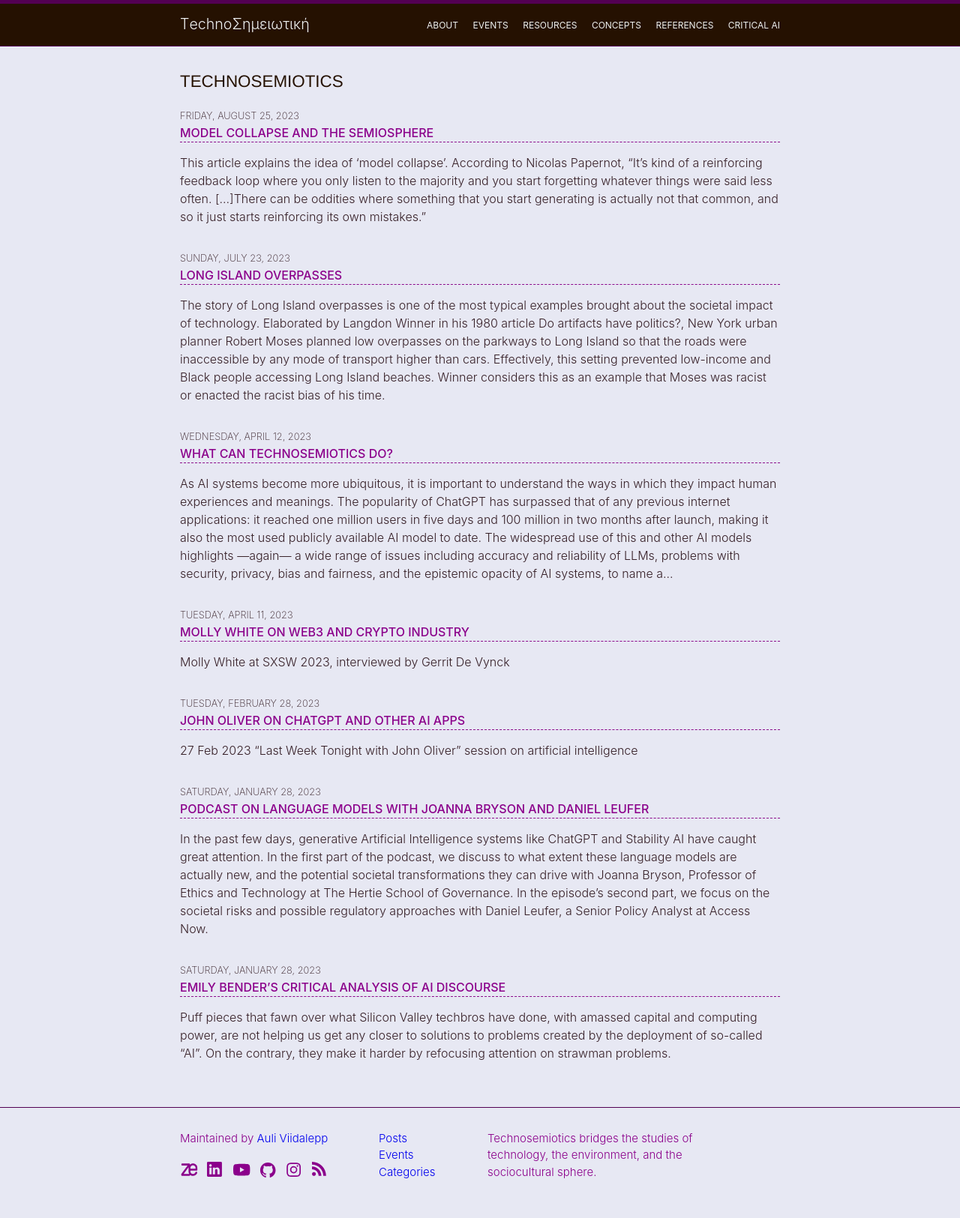
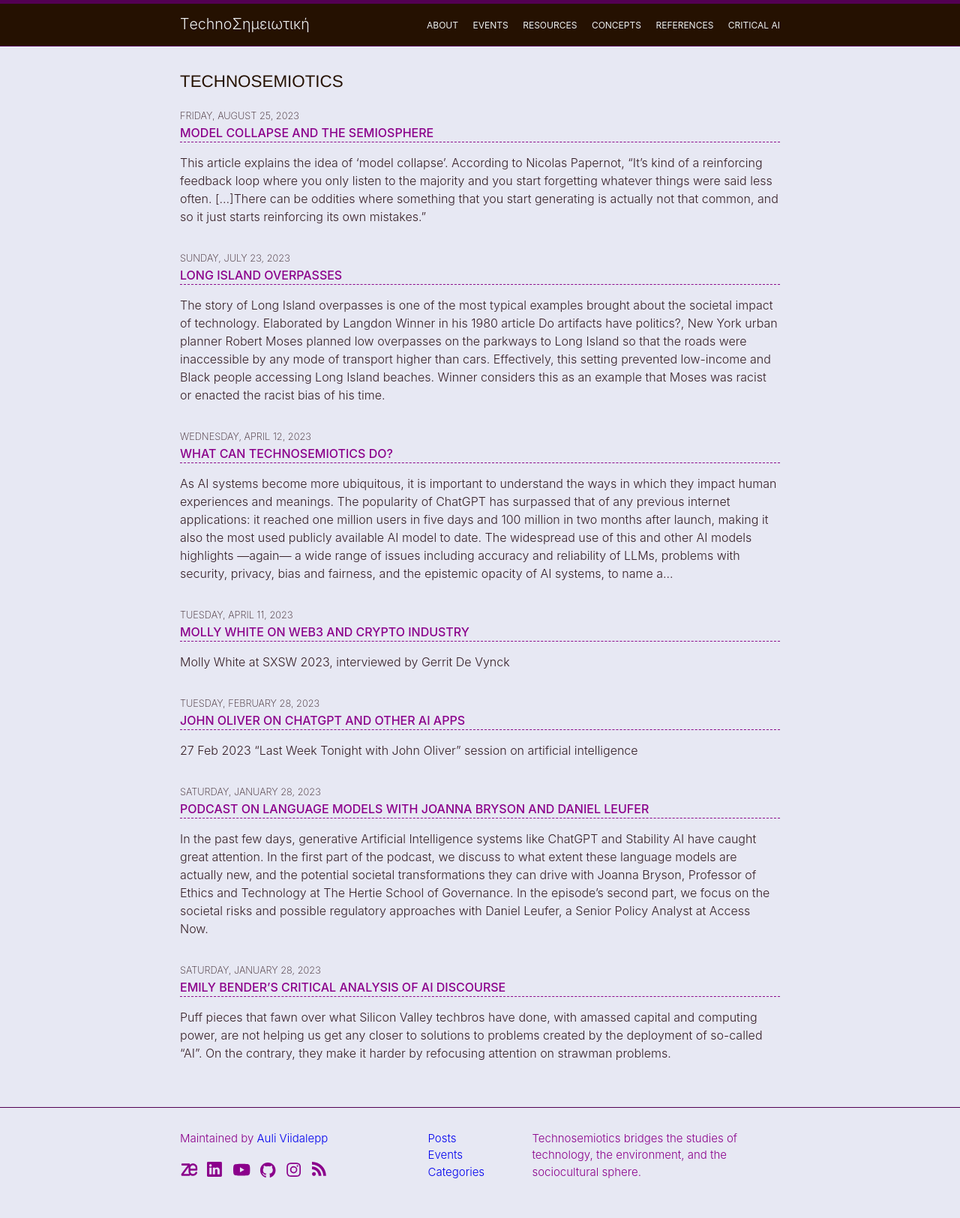
Before and after one commit to technosemiotics/technosemiotics.net, a Jekyll site: the page built from index.md, in a window 1280 px wide. Shown: the whole page at 75% size. Built offline with Jekyll 4.4.1, drawn with Linux system fonts in a browser that asks for light colours.

Commit message:
fix unended a

```diff
--- a/_includes/footer.html
+++ b/_includes/footer.html
@@ -4,12 +4,12 @@
   <div class="wrapper">
 
     <div class="footer-col-wrapper">
-      <div class="footer-col-1">
+      <div class="footer-col-3">
       {%- if site.author %}
         <ul class="contact-list">
 
           {% if site.author.orcid -%}
-            <li class="p-name">Maintained by <a href="{{ site.author.orcid }}">{{ site.author.name | escape }}</li>
+            <li class="p-name">Maintained by <a href="{{ site.author.orcid }}">{{ site.author.name | escape }}</a></li>
           {% else -%}
             <li class="p-name">Maintained by {{ site.author.name | escape }}</li>
           {% endif -%}
```
